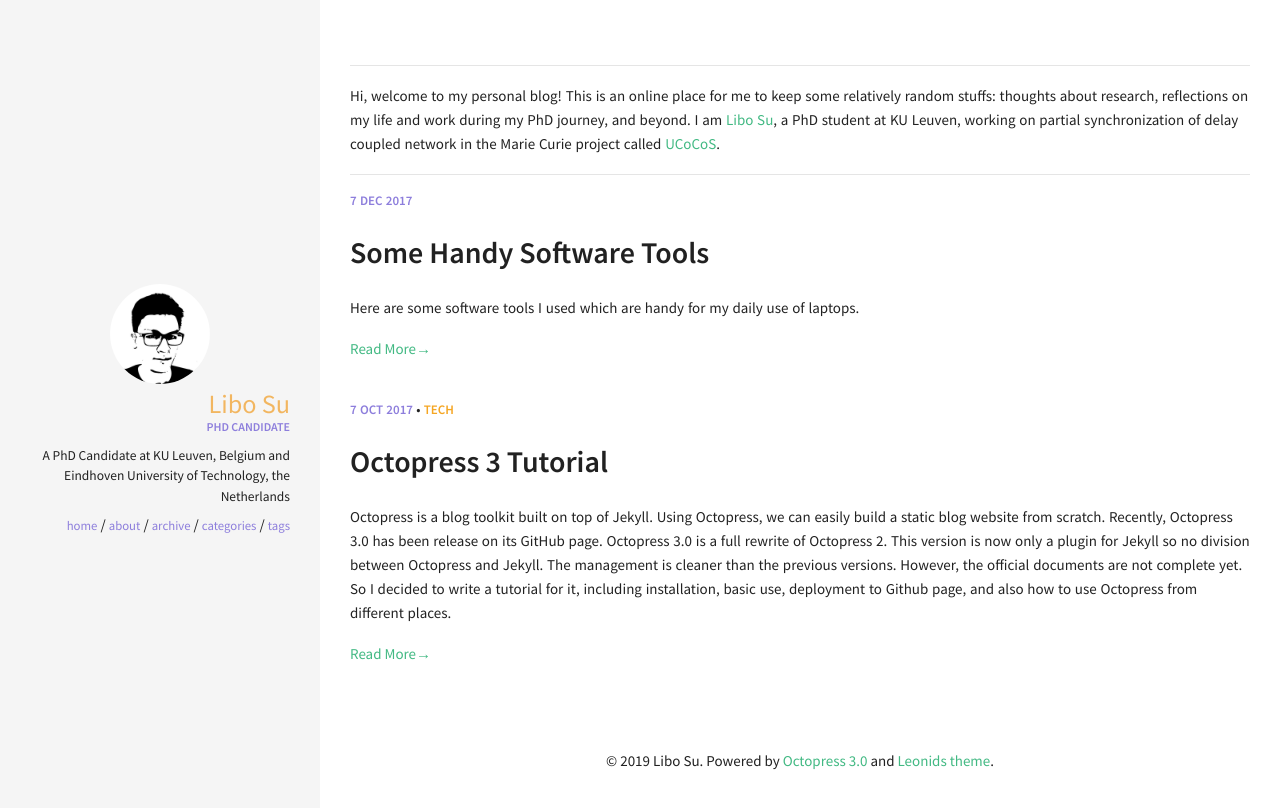
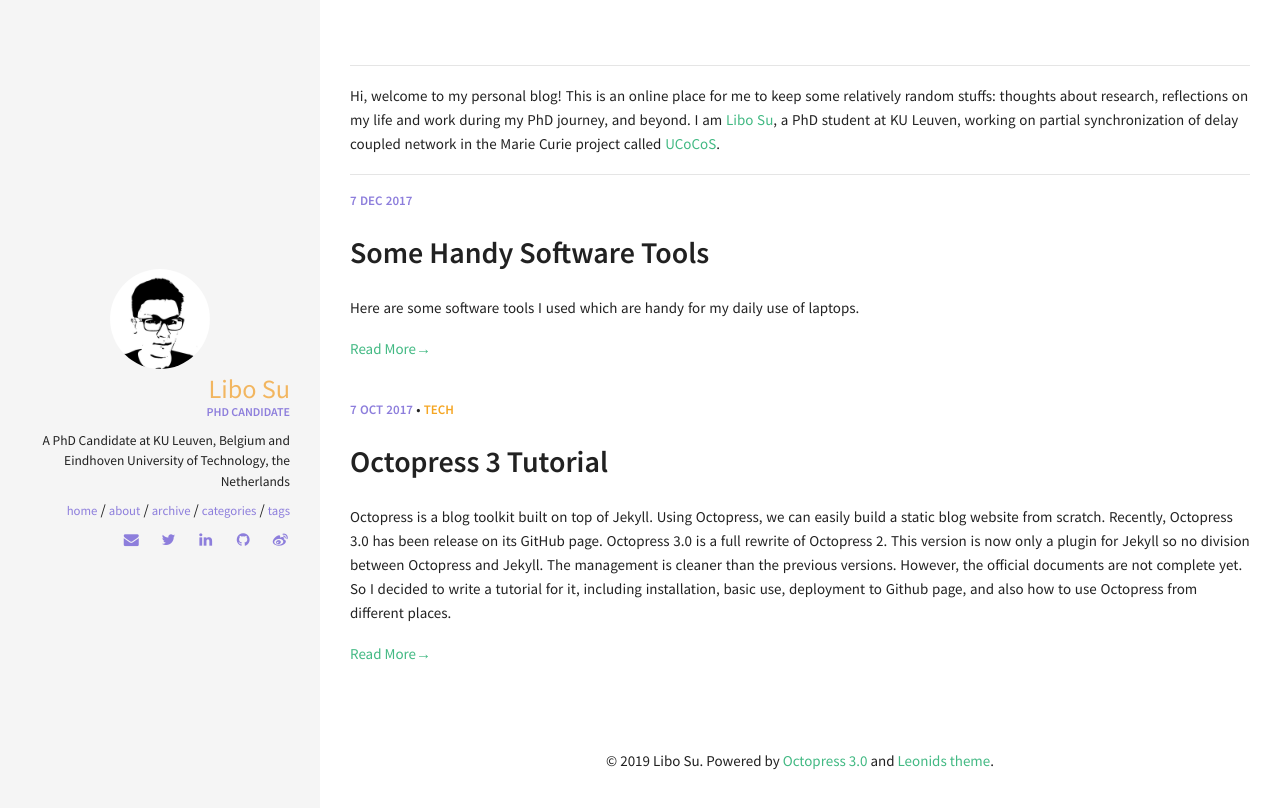
Before and after one commit to sulibo/sulibo.github.io, a Jekyll site: the page built from index.md, in a window 1280 px wide. Shown: the top 808 px of the page. Built offline with Jekyll 4.4.1, drawn with Linux system fonts in a browser that asks for light colours.

Commit message:
fix sidebar.html

```diff
--- a/_includes/sidebar.html
+++ b/_includes/sidebar.html
@@ -22,6 +22,8 @@
       {% endif %} {% endfor %}
     </ul>
   </nav>
+  {% include social-links.html %}
+
   <!--table of content
   {% include social-links.html %}
   {% if page.layout == 'post' %}
```
